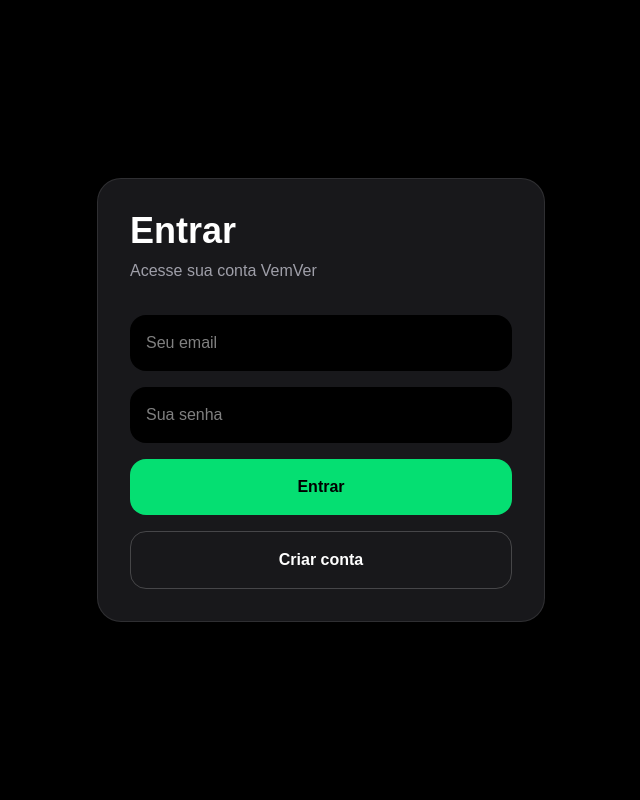
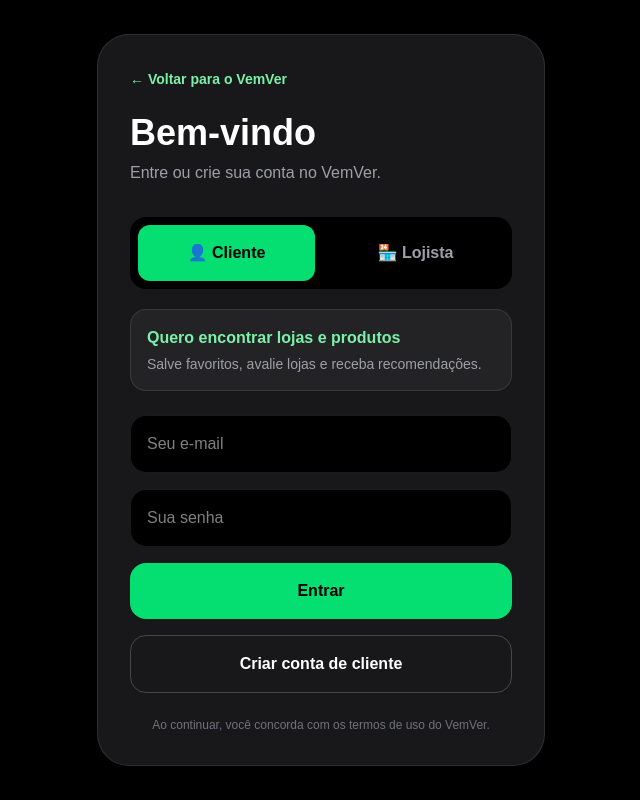
Before and after one commit to vemver/vemver, a Next.js app: page /login in a window 1280 px wide. Shown: the whole page, without its empty margins (319-959 px from the left). Built offline with nearby package versions, Linux system fonts and the light colour scheme.

Commit message:
Ranking inteligente por score

```diff
--- /dev/null
+++ b/src/app/cliente/page.tsx
@@ -0,0 +1,186 @@
+"use client"
+
+import { useEffect, useState } from "react"
+import { supabase } from "../supabase"
+
+export default function ClientePage() {
+  const [carregando, setCarregando] = useState(true)
+  const [email, setEmail] = useState("")
+
+  useEffect(() => {
+    carregarCliente()
+  }, [])
+
+  async function carregarCliente() {
+    const {
+      data: { user },
+    } = await supabase.auth.getUser()
+
+    if (!user) {
+      window.location.href = "/login"
+      return
+    }
+
+    setEmail(user.email || "")
+    setCarregando(false)
+  }
+
+  async function sair() {
+    await supabase.auth.signOut()
+    window.location.href = "/login"
+  }
+
+  if (carregando) {
+    return (
+      <main className="flex min-h-screen items-center justify-center bg-black text-white">
+        <h1 className="text-3xl font-black">Carregando sua conta...</h1>
+      </main>
+    )
+  }
+
+  return (
+    <main className="min-h-screen bg-black px-6 py-10 text-white">
+      <div className="mx-auto max-w-6xl">
+        <header className="flex flex-wrap items-center justify-between gap-4">
+          <div>
+            <a
+              href="/"
+              className="text-sm font-bold text-green-300"
+            >
+              ← Voltar para o VemVer
+            </a>
+
+            <h1 className="mt-4 text-4xl font-black md:text-6xl">
+              Minha conta
+            </h1>
+
+            <p className="mt-3 text-zinc-400">
+              Acompanhe seus favoritos, avaliações e descobertas.
+            </p>
+
+            <p className="mt-3 text-sm text-zinc-500">
+              Logado como: <strong>{email}</strong>
+            </p>
+          </div>
+
+          <button
+            onClick={sair}
+            className="rounded-2xl border border-red-500/40 bg-red-500/10 px-5 py-3 font-bold text-red-300"
+          >
+            Sair
+          </button>
+        </header>
+
+        <section className="mt-10 rounded-[2rem] border border-green-400/20 bg-gradient-to-br from-green-400/10 to-zinc-900 p-8">
+          <span className="rounded-full bg-green-400 px-4 py-2 text-sm font-black text-black">
+            👤 CLIENTE VEMVER
+          </span>
+
+          <h2 className="mt-6 text-3xl font-black md:text-4xl">
+            Bem-vindo à sua área pessoal
+          </h2>
+
+          <p className="mt-3 max-w-2xl text-zinc-400">
+            Em breve esta página mostrará recomendações personalizadas,
+            lojas favoritas, produtos salvos e seu histórico no VemVer.
+          </p>
+        </section>
+
+        <section className="mt-10 grid gap-5 md:grid-cols-2 lg:grid-cols-4">
+          <a
+            href="/cliente/favoritos"
+            className="rounded-3xl border border-white/10 bg-zinc-900 p-6 transition hover:border-red-400/50"
+          >
+            <div className="text-4xl">❤️</div>
+
+            <h2 className="mt-5 text-2xl font-black">
+              Favoritos
+            </h2>
+
+            <p className="mt-2 text-zinc-400">
+              Veja lojas e produtos que você salvou.
+            </p>
+          </a>
+
+          <a
+            href="/cliente/avaliacoes"
+            className="rounded-3xl border border-white/10 bg-zinc-900 p-6 transition hover:border-yellow-400/50"
+          >
+            <div className="text-4xl">⭐</div>
+
+            <h2 className="mt-5 text-2xl font-black">
+              Minhas avaliações
+            </h2>
+
+            <p className="mt-2 text-zinc-400">
+              Consulte as avaliações que você publicou.
+            </p>
+          </a>
+
+          <a
+            href="/cliente/historico"
+            className="rounded-3xl border border-white/10 bg-zinc-900 p-6 transition hover:border-blue-400/50"
+          >
+            <div className="text-4xl">🕘</div>
+
+            <h2 className="mt-5 text-2xl font-black">
+              Histórico
+            </h2>
+
+            <p className="mt-2 text-zinc-400">
+              Encontre lojas e produtos vistos recentemente.
+            </p>
+          </a>
+
+          <a
+            href="/cliente/perfil"
+            className="rounded-3xl border border-white/10 bg-zinc-900 p-6 transition hover:border-green-400/50"
+          >
+            <div className="text-4xl">⚙️</div>
+
+            <h2 className="mt-5 text-2xl font-black">
+              Meu perfil
+            </h2>
+
+            <p className="mt-2 text-zinc-400">
+              Edite seus dados e preferências.
+            </p>
+          </a>
+        </section>
+
+        <section className="mt-12">
+          <div className="mb-6">
+            <h2 className="text-3xl font-black">
+              Recomendações para você
+            </h2>
+
+            <p className="mt-2 text-zinc-400">
+              Esta área será personalizada com base nas suas buscas,
+              favoritos e localização.
+            </p>
+          </div>
+
+          <div className="rounded-3xl border border-dashed border-white/20 bg-zinc-900 p-10 text-center">
+            <div className="text-5xl">✨</div>
+
+            <h3 className="mt-5 text-2xl font-black">
+              Sua experiência personalizada está começando
+            </h3>
+
+            <p className="mx-auto mt-3 max-w-2xl text-zinc-400">
+              Explore lojas e produtos. Conforme você usa o VemVer,
+              suas recomendações ficarão cada vez melhores.
+            </p>
+
+            <a
+              href="/"
+              className="mt-6 inline-block rounded-2xl bg-green-400 px-6 py-4 font-black text-black"
+            >
+              Explorar o VemVer
+            </a>
+          </div>
+        </section>
+      </div>
+    </main>
+  )
+}
--- a/src/app/login/page.tsx
+++ b/src/app/login/page.tsx
@@ -3,58 +3,188 @@
 import { useState } from "react"
 import { supabase } from "../supabase"
 
+type TipoConta = "cliente" | "lojista"
+
 export default function LoginPage() {
   const [email, setEmail] = useState("")
   const [senha, setSenha] = useState("")
+  const [tipoConta, setTipoConta] = useState<TipoConta>("cliente")
+  const [carregando, setCarregando] = useState(false)
+
+  function validarCampos() {
+    if (!email.trim()) {
+      alert("Digite seu e-mail.")
+      return false
+    }
+
+    if (!senha) {
+      alert("Digite sua senha.")
+      return false
+    }
+
+    if (senha.length < 6) {
+      alert("A senha precisa ter pelo menos 6 caracteres.")
+      return false
+    }
+
+    return true
+  }
 
   async function fazerLogin() {
-    const { error } = await supabase.auth.signInWithPassword({
-      email,
+    if (!validarCampos()) return
+
+    setCarregando(true)
+
+    const { data, error } = await supabase.auth.signInWithPassword({
+      email: email.trim().toLowerCase(),
       password: senha,
     })
 
     if (error) {
+      setCarregando(false)
       alert("Erro no login: " + error.message)
       return
     }
 
-    if (email === "vemverapp@gmail.com") {
+    const user = data.user
+
+    if (!user) {
+      setCarregando(false)
+      alert("Não foi possível localizar sua conta.")
+      return
+    }
+
+    if (user.email === "vemverapp@gmail.com") {
       window.location.href = "/admin"
+      return
+    }
+
+    const tipoSalvo = user.user_metadata?.tipo_conta
+
+    if (tipoSalvo === "cliente") {
+      window.location.href = "/cliente"
+      return
+    }
+
+    /*
+      Contas antigas não possuem tipo_conta.
+      Para não bloquear os lojistas que já existem,
+      contas sem tipo definido continuam indo ao painel lojista.
+    */
+    window.location.href = "/lojista"
+  }
+
+  async function criarConta() {
+    if (!validarCampos()) return
+
+    setCarregando(true)
+
+    const { data, error } = await supabase.auth.signUp({
+      email: email.trim().toLowerCase(),
+      password: senha,
+      options: {
+        data: {
+          tipo_conta: tipoConta,
+        },
+      },
+    })
+
+    setCarregando(false)
+
+    if (error) {
+      alert("Erro ao criar conta: " + error.message)
+      return
+    }
+
+    if (!data.session) {
+      alert(
+        "Conta criada! Verifique seu e-mail para confirmar o cadastro e depois faça login."
+      )
+      return
+    }
+
+    if (tipoConta === "cliente") {
+      window.location.href = "/cliente"
       return
     }
 
     window.location.href = "/lojista"
   }
 
-  async function criarConta() {
-    const { error } = await supabase.auth.signUp({
-      email,
-      password: senha,
-    })
-
-    if (error) {
-      alert(error.message)
-      return
-    }
-
-    alert("Conta criada com sucesso! Agora faça login.")
-  }
-
   return (
     <main className="flex min-h-screen items-center justify-center bg-black p-6 text-white">
-      <div className="w-full max-w-md rounded-3xl border border-white/10 bg-zinc-900 p-8">
-        <h1 className="text-4xl font-black">Entrar</h1>
+      <div className="w-full max-w-md rounded-[2rem] border border-white/10 bg-zinc-900 p-8 shadow-2xl">
+        <button
+          onClick={() => (window.location.href = "/")}
+          className="mb-6 text-sm font-bold text-green-300"
+        >
+          ← Voltar para o VemVer
+        </button>
+
+        <h1 className="text-4xl font-black">Bem-vindo</h1>
 
         <p className="mt-2 text-zinc-400">
-          Acesse sua conta VemVer
+          Entre ou crie sua conta no VemVer.
         </p>
 
-        <div className="mt-8 space-y-4">
+        <div className="mt-8 grid grid-cols-2 gap-3 rounded-2xl bg-black p-2">
+          <button
+            type="button"
+            onClick={() => setTipoConta("cliente")}
+            className={`rounded-xl px-4 py-4 font-black transition ${
+              tipoConta === "cliente"
+                ? "bg-green-400 text-black"
+                : "text-zinc-400 hover:text-white"
+            }`}
+          >
+            👤 Cliente
+          </button>
+
+          <button
+            type="button"
+            onClick={() => setTipoConta("lojista")}
+            className={`rounded-xl px-4 py-4 font-black transition ${
+              tipoConta === "lojista"
+                ? "bg-orange-400 text-black"
+                : "text-zinc-400 hover:text-white"
+            }`}
+          >
+            🏪 Lojista
+          </button>
+        </div>
+
+        <div className="mt-5 rounded-2xl border border-white/10 bg-white/5 p-4">
+          {tipoConta === "cliente" ? (
+            <>
+              <p className="font-black text-green-300">
+                Quero encontrar lojas e produtos
+              </p>
+
+              <p className="mt-1 text-sm text-zinc-400">
+                Salve favoritos, avalie lojas e receba recomendações.
+              </p>
+            </>
+          ) : (
+            <>
+              <p className="font-black text-orange-300">
+                Quero divulgar meu negócio
+              </p>
+
+              <p className="mt-1 text-sm text-zinc-400">
+                Cadastre sua loja, produtos e aumente sua visibilidade.
+              </p>
+            </>
+          )}
+        </div>
+
+        <div className="mt-6 space-y-4">
           <input
+            type="email"
             value={email}
             onChange={(e) => setEmail(e.target.value)}
-            placeholder="Seu email"
-            className="w-full rounded-2xl bg-black p-4 outline-none"
+            placeholder="Seu e-mail"
+            autoComplete="email"
+            className="w-full rounded-2xl border border-white/10 bg-black p-4 outline-none transition focus:border-green-400/60"
           />
 
           <input
@@ -62,23 +192,35 @@
             value={senha}
             onChange={(e) => setSenha(e.target.value)}
             placeholder="Sua senha"
-            className="w-full rounded-2xl bg-black p-4 outline-none"
+            autoComplete="current-password"
+            onKeyDown={(e) => {
+              if (e.key === "Enter") fazerLogin()
+            }}
+            className="w-full rounded-2xl border border-white/10 bg-black p-4 outline-none transition focus:border-green-400/60"
           />
 
           <button
             onClick={fazerLogin}
-            className="w-full rounded-2xl bg-green-400 py-4 font-black text-black"
+            disabled={carregando}
+            className="w-full rounded-2xl bg-green-400 py-4 font-black text-black disabled:cursor-not-allowed disabled:opacity-50"
           >
-            Entrar
+            {carregando ? "Aguarde..." : "Entrar"}
           </button>
 
           <button
             onClick={criarConta}
-            className="w-full rounded-2xl border border-white/20 py-4 font-bold"
+            disabled={carregando}
+            className="w-full rounded-2xl border border-white/20 py-4 font-bold transition hover:border-green-400/50 disabled:cursor-not-allowed disabled:opacity-50"
           >
-            Criar conta
+            {tipoConta === "cliente"
+              ? "Criar conta de cliente"
+              : "Criar conta de lojista"}
           </button>
         </div>
+
+        <p className="mt-6 text-center text-xs text-zinc-500">
+          Ao continuar, você concorda com os termos de uso do VemVer.
+        </p>
       </div>
     </main>
   )
```
Also changed, not shown: src/app/page.tsx (+5 -4 lines).
